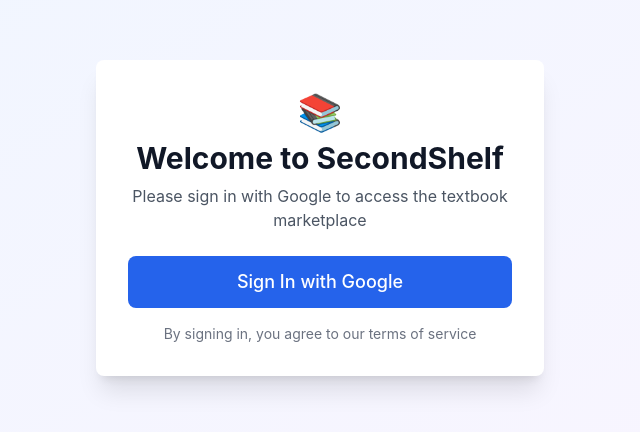
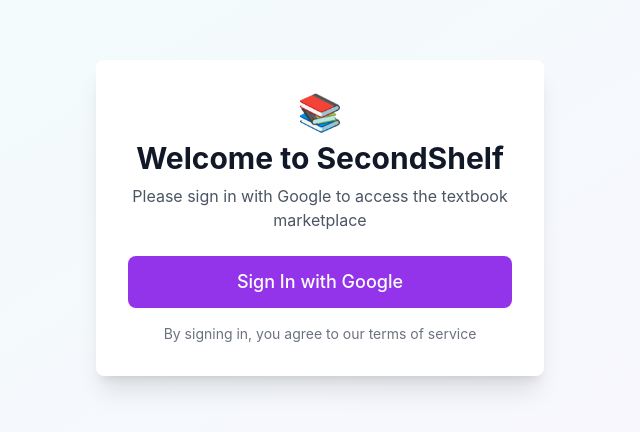
Before and after one commit to Mzalta/SecondShelf, a Next.js app: page / in a window 1280 px wide. Shown: the part 182-614 px from the top of the page, without its empty margins (320-960 px from the left). Built offline with nearby package versions, Linux system fonts and the light colour scheme; no server answers.

Commit message:
Update color scheme: replace Amazon blue/orange with teal/indigo and purple theme

```diff
--- a/app/globals.css
+++ b/app/globals.css
@@ -5,9 +5,11 @@
 :root {
   --foreground-rgb: 0, 0, 0;
   --background-rgb: 255, 255, 255;
-  --header-bg: 35, 47, 62;
-  --header-secondary: 19, 25, 33;
-  --accent-orange: 255, 153, 0;
+  --header-bg: 30, 58, 82;
+  --header-secondary: 20, 37, 52;
+  --accent-purple: 139, 92, 246;
+  --accent-purple-dark: 124, 58, 237;
+  --accent-teal: 13, 148, 136;
   --border-gray: 221, 221, 221;
 }
 
--- a/app/page.tsx
+++ b/app/page.tsx
@@ -78,7 +78,7 @@ export default function HomePage() {
           <div className="flex items-center justify-between">
             <div>
               <nav className="text-sm text-gray-500 mb-2">
-                <Link href="/" className="hover:text-orange-600">Home</Link>
+                <Link href="/" className="hover:text-purple-600">Home</Link>
                 <span className="mx-2">/</span>
                 <span className="text-gray-900 font-medium">Textbooks</span>
               </nav>
@@ -86,7 +86,7 @@ export default function HomePage() {
             </div>
             <Link
               href="/add"
-              className="flex items-center gap-2 bg-orange-500 hover:bg-orange-600 text-white px-4 py-2 rounded-md text-sm font-medium transition-colors"
+              className="flex items-center gap-2 bg-purple-600 hover:bg-purple-700 text-white px-4 py-2 rounded-md text-sm font-medium transition-colors"
             >
               <Plus size={18} />
               List Your Book
--- a/components/auth/AuthGuard.tsx
+++ b/components/auth/AuthGuard.tsx
@@ -61,7 +61,7 @@ export default function AuthGuard({ children }: AuthGuardProps) {
 
   if (!user) {
     return (
-      <div className="min-h-screen flex items-center justify-center bg-gradient-to-br from-blue-50 to-purple-50">
+      <div className="min-h-screen flex items-center justify-center bg-gradient-to-br from-teal-50 to-purple-50">
         <div className="max-w-md w-full mx-4 bg-white rounded-lg shadow-xl p-8 text-center">
           <div className="mb-6">
             <h1 className="text-4xl mb-2">📚</h1>
--- a/components/features/forms/FormInput.tsx
+++ b/components/features/forms/FormInput.tsx
@@ -25,7 +25,7 @@ const FormInput = forwardRef<HTMLInputElement, FormInputProps>(
           id={inputId}
           className={clsx(
             'w-full px-4 py-2 border border-gray-300 rounded-lg',
-            'focus:outline-none focus:ring-2 focus:ring-blue-500 focus:border-transparent',
+            'focus:outline-none focus:ring-2 focus:ring-purple-500 focus:border-transparent',
             'transition-all duration-200',
             error && 'border-red-500 focus:ring-red-500',
             className
--- a/components/features/search/SearchBar.tsx
+++ b/components/features/search/SearchBar.tsx
@@ -41,11 +41,11 @@ export default function SearchBar({
           onChange={(e) => setQuery(e.target.value)}
           onKeyDown={handleKeyDown}
           placeholder={placeholder}
-          className="flex-1 px-4 py-2.5 text-sm text-gray-900 rounded-l-md border-0 focus:outline-none focus:ring-2 focus:ring-orange-400"
+          className="flex-1 px-4 py-2.5 text-sm text-gray-900 rounded-l-md border-0 focus:outline-none focus:ring-2 focus:ring-purple-500"
         />
         <button
           type="submit"
-          className="px-4 bg-orange-400 hover:bg-orange-500 text-gray-900 rounded-r-md transition-colors flex items-center justify-center"
+          className="px-4 bg-purple-600 hover:bg-purple-700 text-white rounded-r-md transition-colors flex items-center justify-center"
         >
           <Search size={20} />
         </button>
--- a/components/layout/Header.tsx
+++ b/components/layout/Header.tsx
@@ -92,14 +92,14 @@ export default function Header() {
   }
 
   return (
-    <header className="bg-[rgb(35,47,62)] text-white">
+    <header className="bg-[rgb(30,58,82)] text-white">
       {/* Main header with logo, search, and nav */}
-      <div className="bg-[rgb(35,47,62)] py-3">
+      <div className="bg-[rgb(30,58,82)] py-3">
         <div className="max-w-7xl mx-auto px-4 sm:px-6 lg:px-8">
           <div className="flex items-center gap-4">
             {/* Logo - only one clickable logo */}
             <Link href="/" className="flex-shrink-0 no-underline">
-              <h1 className="text-2xl font-bold text-white hover:text-orange-400 transition-colors">
+              <h1 className="text-2xl font-bold text-white hover:text-purple-300 transition-colors">
                 📚 SecondShelf
               </h1>
             </Link>
@@ -157,7 +157,7 @@ export default function Header() {
               ) : (
                 <button
                   onClick={handleSignIn}
-                  className="px-3 py-1.5 bg-orange-500 hover:bg-orange-600 text-white text-sm font-medium rounded transition-colors"
+                  className="px-3 py-1.5 bg-purple-600 hover:bg-purple-700 text-white text-sm font-medium rounded transition-colors"
                 >
                   Sign In
                 </button>
@@ -168,7 +168,7 @@ export default function Header() {
       </div>
 
       {/* Navigation */}
-      <div className="bg-[rgb(35,47,62)] border-t border-gray-700">
+      <div className="bg-[rgb(30,58,82)] border-t border-teal-700/30">
         <div className="max-w-7xl mx-auto px-4 sm:px-6 lg:px-8">
           <Navbar />
         </div>
--- a/components/layout/Navbar.tsx
+++ b/components/layout/Navbar.tsx
@@ -24,8 +24,8 @@ export default function Navbar() {
                 href={link.href}
                 className={clsx(
                   'text-white no-underline text-sm font-medium transition-colors duration-200',
-                  'hover:text-orange-400',
-                  isActive && 'text-orange-400 border-b-2 border-orange-400 pb-1'
+                  'hover:text-purple-300',
+                  isActive && 'text-purple-300 border-b-2 border-purple-300 pb-1'
                 )}
               >
                 {link.label}
--- a/components/ui/Button.tsx
+++ b/components/ui/Button.tsx
@@ -20,10 +20,10 @@ export default function Button({
   const baseStyles = 'font-medium rounded-lg transition-all duration-200 focus:outline-none focus:ring-2 focus:ring-offset-2 disabled:opacity-50 disabled:cursor-not-allowed'
 
   const variants = {
-    primary: 'bg-blue-600 text-white hover:bg-blue-700 focus:ring-blue-500',
+    primary: 'bg-purple-600 text-white hover:bg-purple-700 focus:ring-purple-500',
     secondary: 'bg-gray-200 text-gray-800 hover:bg-gray-300 focus:ring-gray-500',
     danger: 'bg-red-600 text-white hover:bg-red-700 focus:ring-red-500',
-    favorite: 'bg-yellow-400 text-gray-900 hover:bg-yellow-500 focus:ring-yellow-500'
+    favorite: 'bg-amber-400 text-gray-900 hover:bg-amber-500 focus:ring-amber-500'
   }
 
   const sizes = {
--- a/components/ui/Loading.tsx
+++ b/components/ui/Loading.tsx
@@ -1,7 +1,7 @@
 export default function Loading() {
   return (
     <div className="flex items-center justify-center py-12">
-      <div className="animate-spin rounded-full h-12 w-12 border-b-2 border-blue-600"></div>
+      <div className="animate-spin rounded-full h-12 w-12 border-b-2 border-purple-600"></div>
     </div>
   )
 }
--- a/tailwind.config.js
+++ b/tailwind.config.js
@@ -9,16 +9,28 @@ module.exports = {
     extend: {
       colors: {
         primary: {
-          50: '#eff6ff',
-          100: '#dbeafe',
-          200: '#bfdbfe',
-          300: '#93c5fd',
-          400: '#60a5fa',
-          500: '#4a90e2',
-          600: '#3b82f6',
-          700: '#2563eb',
-          800: '#1e40af',
-          900: '#1e3a8a',
+          50: '#f0fdfa',
+          100: '#ccfbf1',
+          200: '#99f6e4',
+          300: '#5eead4',
+          400: '#2dd4bf',
+          500: '#14b8a6',
+          600: '#0d9488',
+          700: '#0f766e',
+          800: '#115e59',
+          900: '#134e4a',
+        },
+        accent: {
+          50: '#faf5ff',
+          100: '#f3e8ff',
+          200: '#e9d5ff',
+          300: '#d8b4fe',
+          400: '#c084fc',
+          500: '#a855f7',
+          600: '#9333ea',
+          700: '#7e22ce',
+          800: '#6b21a8',
+          900: '#581c87',
         },
       },
       maxWidth: {
```
Also changed, not shown: components/features/books/BookCard.tsx (+5 -5 lines), components/layout/Footer.tsx (+10 -10 lines).
